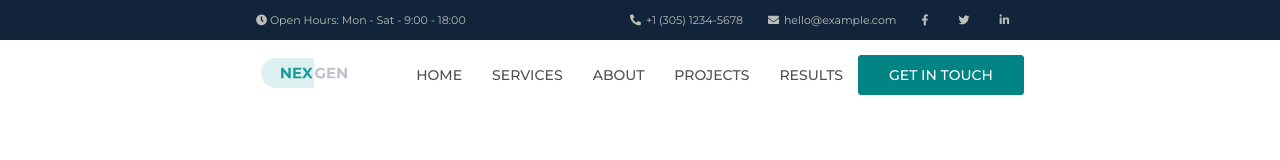
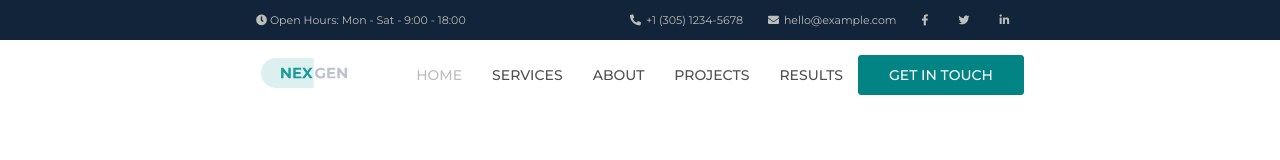
Before and after one commit to Jacopoguerini/proj-html-vuejs, a Vue app: page / in a window 1280 px wide. In both pictures the pointer is over the link "HOME". Shown: the top 160 px of the page. Built offline with nearby package versions, Linux system fonts and the light colour scheme.

Commit message:
Fix hover links nav

```diff
--- a/src/components/Nav.vue
+++ b/src/components/Nav.vue
@@ -68,6 +68,10 @@ export default {
                 ul {
                     li {
                         margin: 0 10px;
+
+                        a:hover {
+                            color: $pumice;
+                        }
                     }
                 }
             }
```
